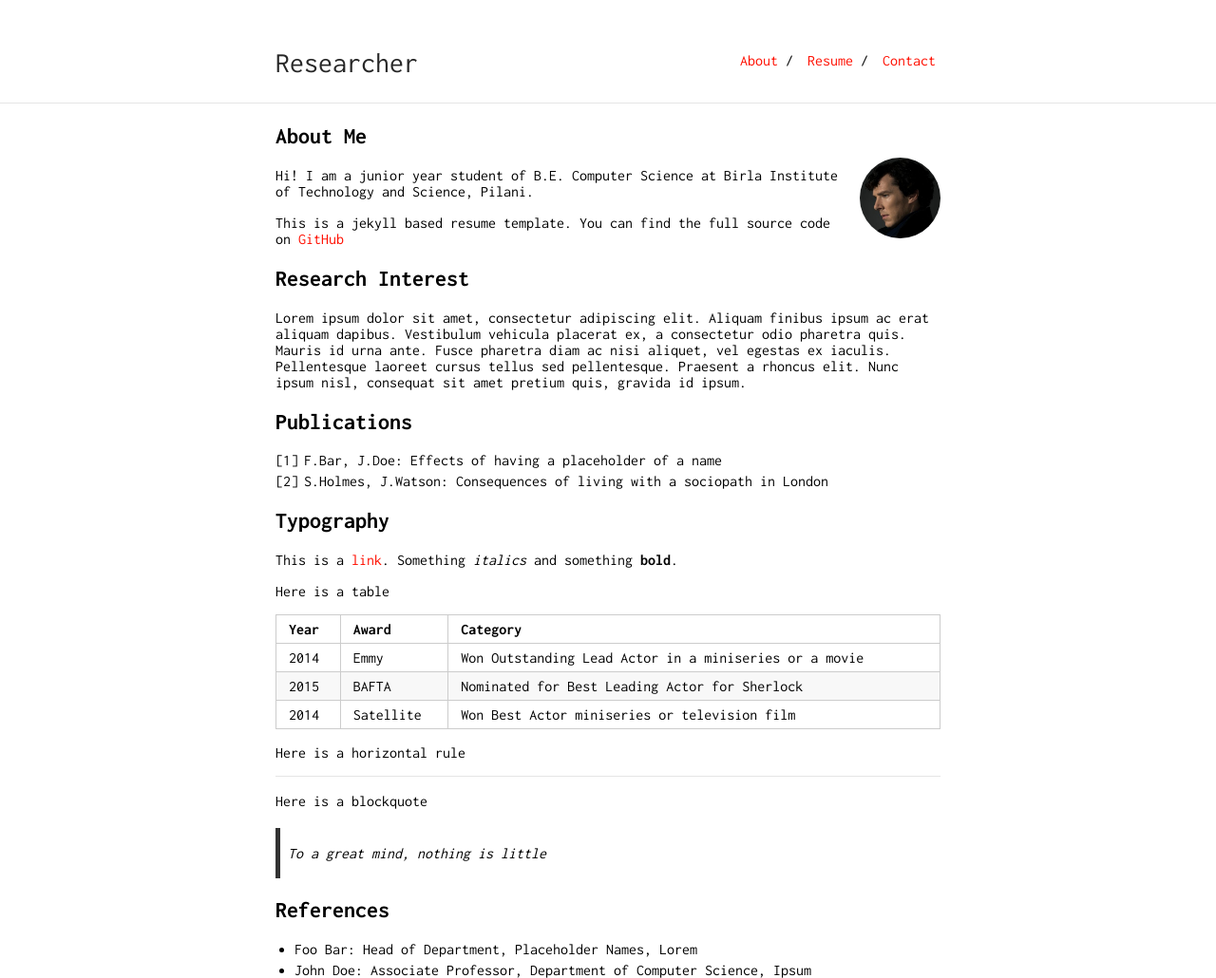
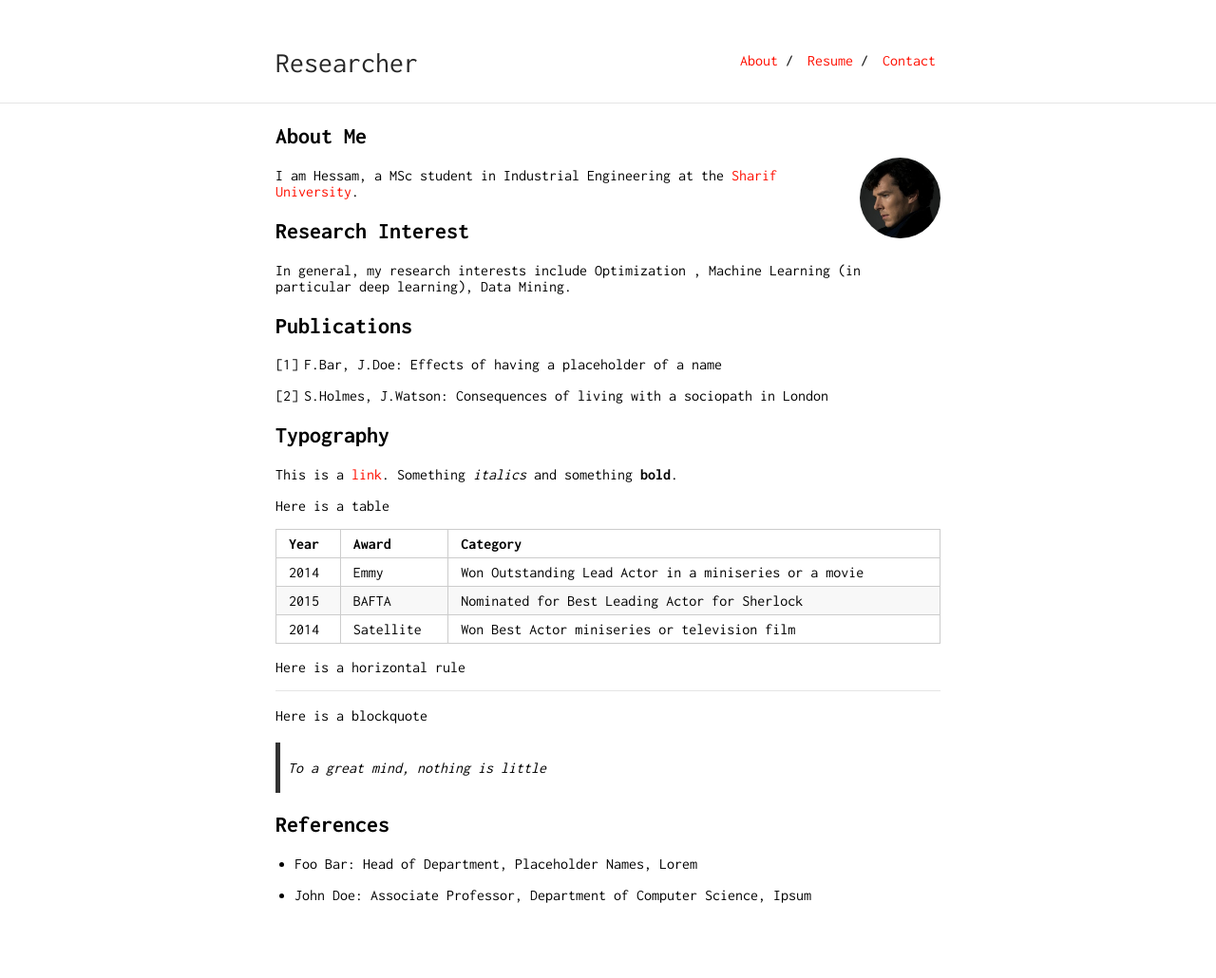
Before and after one commit to hessams/hessams.github.io, a Jekyll site: the page built from index.md, in a window 1280 px wide. Shown: the whole page at 95% size. Built offline with Jekyll 4.4.1, drawn with Linux system fonts in a browser that asks for light colours; our own code applies the rules of GitHub Pages for plain Markdown files; after the commit the page ends 951 px from its top, so only the background shows below that.

Commit message:
Updated Index

```diff
--- a/index.md
+++ b/index.md
@@ -6,17 +7,16 @@ layout: default
 
 <img class="profile-picture" src="sherlock.jpg">
 
-Hi! I am a junior year student of B.E. Computer Science at Birla Institute of Technology and Science, Pilani.
-
-This is a jekyll based resume template. You can find the full source code on [GitHub](https://github.com/bk2dcradle/researcher)
+I am Hessam, a MSc student in Industrial Engineering at the [Sharif University](http://sharif.edu).
 
 ## Research Interest
 
-Lorem ipsum dolor sit amet, consectetur adipiscing elit. Aliquam finibus ipsum ac erat aliquam dapibus. Vestibulum vehicula placerat ex, a consectetur odio pharetra quis. Mauris id urna ante. Fusce pharetra diam ac nisi aliquet, vel egestas ex iaculis. Pellentesque laoreet cursus tellus sed pellentesque. Praesent a rhoncus elit. Nunc ipsum nisl, consequat sit amet pretium quis, gravida id ipsum.
+In general, my research interests include Optimization , Machine Learning (in particular deep learning), Data Mining.
 
 ## Publications
 
 1. F.Bar, J.Doe: Effects of having a placeholder of a name
+
 2. S.Holmes, J.Watson: Consequences of living with a sociopath in London
 
 ## Typography
@@ -42,4 +42,5 @@ Here is a blockquote
 ## References
 
 * Foo Bar: Head of Department, Placeholder Names, Lorem
+
 * John Doe: Associate Professor, Department of Computer Science, Ipsum
```
Also changed, not shown: other parts of index.md (+1 -0 lines).
